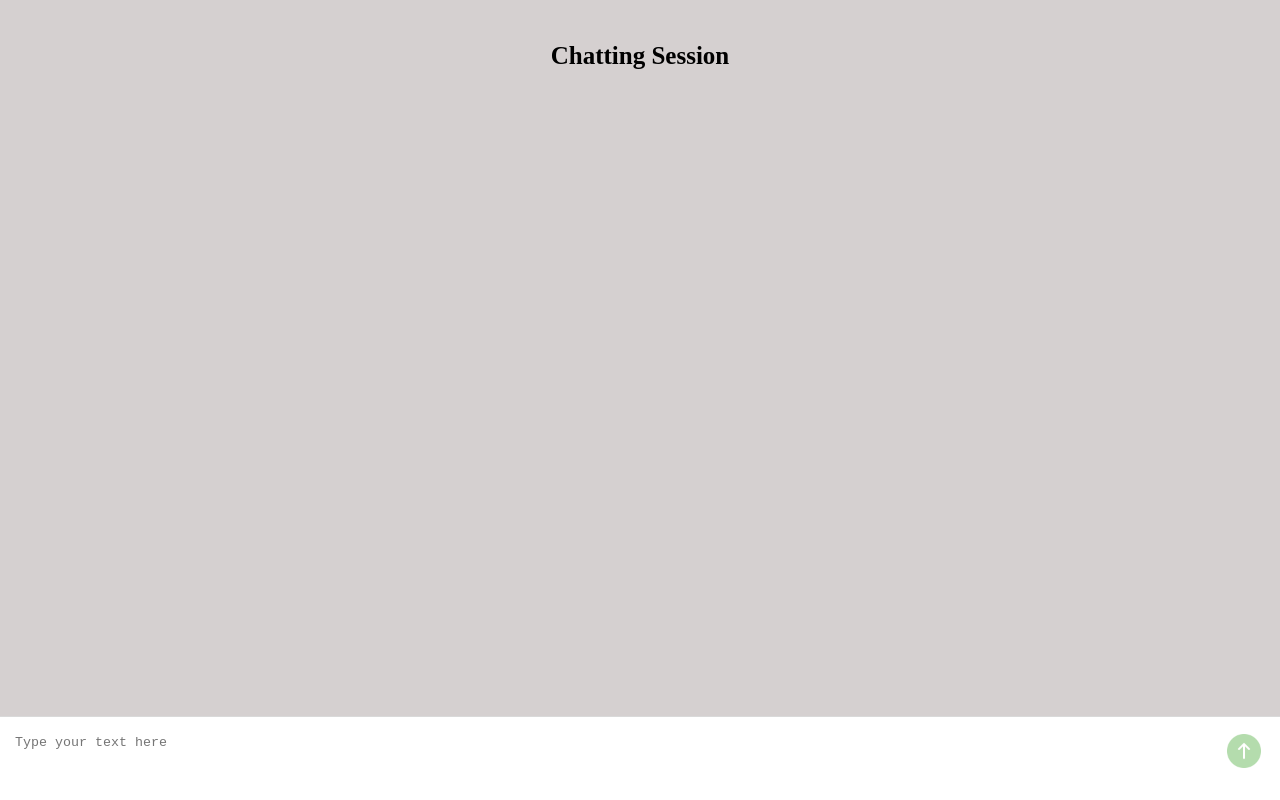
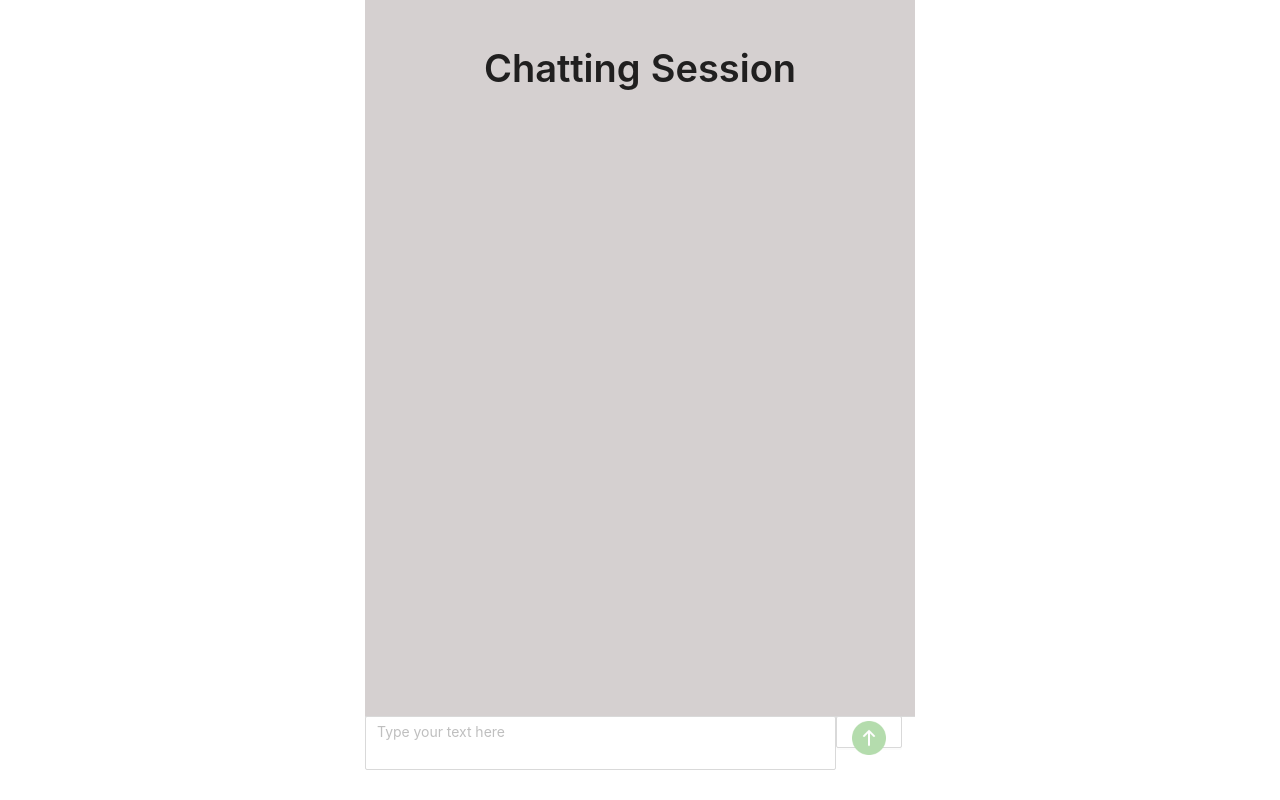
Before and after one commit to fandok/rafika-chatbot, a Next.js app: page / in a window 1280 px wide. Built offline with nearby package versions, Linux system fonts and the light colour scheme.

Commit message:
total improvement

```diff
--- a/pages/_app.js
+++ b/pages/_app.js
@@ -11,7 +11,11 @@ function MyApp({ Component, pageProps }) {
       <style jsx global>
         {globalStyles}
       </style>
-      <Component {...pageProps} message={router.query?.message} />
+      <Component
+        {...pageProps}
+        message={router.query?.message}
+        mode={router.query?.mode}
+      />
     </CookiesProvider>
   );
 }
--- a/pages/index.js
+++ b/pages/index.js
@@ -1,13 +1,14 @@
 import React, { useEffect, useRef, useState } from 'react';
-import { Form, Input, Button } from 'antd';
+import { Form, Input, Button, Typography } from 'antd';
 import { string } from 'prop-types';
 
 import ChatChip from '../src/components/ChatChip';
 import SelectInput from '../src/components/Input';
 import { sendMessage } from '../src/fetcher';
-// import { answerData, chatData } from '../src/__mocks__/chat';
+import 'antd/dist/antd.css';
 
 const { TextArea } = Input;
+const { Title } = Typography;
 
 import {
   cssChatButton,
@@ -20,11 +21,31 @@ import {
   cssTitle,
 } from '../styles';
 
-const Home = ({ message }) => {
+const Home = ({ message, mode }) => {
   const [chat, setChat] = useState([]);
   const [color, setColorIndex] = useState(0);
   const [options, setOptions] = useState([]);
   const chatRef = useRef(null);
+
+  const shuffle = array => {
+    var currentIndex = array.length,
+      temporaryValue,
+      randomIndex;
+
+    // While there remain elements to shuffle...
+    while (0 !== currentIndex) {
+      // Pick a remaining element...
+      randomIndex = Math.floor(Math.random() * currentIndex);
+      currentIndex -= 1;
+
+      // And swap it with the current element.
+      temporaryValue = array[currentIndex];
+      array[currentIndex] = array[randomIndex];
+      array[randomIndex] = temporaryValue;
+    }
+
+    return array;
+  };
 
   const scrollToBottom = () => {
     chatRef.current.scrollIntoView({ behavior: 'smooth' });
@@ -55,10 +76,12 @@ const Home = ({ message }) => {
           setOptions([]);
         }
 
-        if (sentiment?.sentiment_class === 'pos') {
-          setColorIndex(prev => (prev < 2 ? prev + 1 : prev));
-        } else if (sentiment?.sentiment_class === 'neg') {
-          setColorIndex(prev => (prev > 0 ? prev - 1 : prev));
+        if (mode !== '1') {
+          if (sentiment?.sentiment_class === 'pos') {
+            setColorIndex(prev => (prev < 2 ? prev + 1 : prev));
+          } else if (sentiment?.sentiment_class === 'neg') {
+            setColorIndex(prev => (prev > 0 ? prev - 1 : prev));
+          }
         }
 
         chat.map(value => {
@@ -73,7 +96,7 @@ const Home = ({ message }) => {
               }
               return temp;
             });
-            setOptions(choices);
+            setOptions(shuffle(choices));
           }
         });
       })
@@ -95,7 +118,7 @@ const Home = ({ message }) => {
 
   return (
     <div className={cssContainer({ color })}>
-      <div className={cssTitle}>Chatting Session</div>
+      <Title className={cssTitle}>Chatting Session</Title>
       <div className={cssChatContainer}>
         {chat.length > 0 &&
           chat.map((value, key) => {
@@ -109,9 +132,12 @@ const Home = ({ message }) => {
             <SelectInput options={options} sendChat={sendChat} />
           ) : (
             <>
-              <Form.Item style={{ flexGrow: 1 }} name="chat-input">
+              <Form.Item
+                style={{ flexGrow: 1, marginBottom: 0 }}
+                name="chat-input"
+              >
                 <TextArea
-                  rows={3}
+                  rows={2}
                   className={cssChatInput}
                   placeholder="Type your text here"
                 />
@@ -140,10 +166,12 @@ const Home = ({ message }) => {
 
 Home.propTypes = {
   message: string,
+  mode: string,
 };
 
 Home.defaultProps = {
   message: '',
+  mode: '',
 };
 
 export default Home;
--- a/src/components/ChatChip/index.js
+++ b/src/components/ChatChip/index.js
@@ -2,7 +2,7 @@ import React from 'react';
 import { string, bool } from 'prop-types';
 import { Avatar, Card } from 'antd';
 import { UserOutlined } from '@ant-design/icons';
-import { cssAvatar, cssCard, cssChatChip } from './style';
+import { cssAvatar, cssChatChip } from './style';
 
 const ChatChip = ({ isSender, text }) => (
   <div className={cssChatChip({ isSender })}>
@@ -11,9 +11,7 @@ const ChatChip = ({ isSender, text }) => (
         <Avatar size={32} icon={<UserOutlined />} />
       </div>
     )}
-    <Card>
-      <div className={cssCard}>{text}</div>
-    </Card>
+    <Card>{text}</Card>
   </div>
 );
 
--- a/src/components/ChatChip/style.js
+++ b/src/components/ChatChip/style.js
@@ -15,10 +15,6 @@ export const cssChatChip = ({ isSender }) =>
     },
   });
 
-export const cssCard = css({
-  padding: '14px 14px 18px 16px',
-});
-
 export const cssAvatar = css({
   margin: 16,
   borderRadius: 20,
--- a/src/components/Input/style.js
+++ b/src/components/Input/style.js
@@ -15,7 +15,7 @@ export const cssInputChipContent = css({
 });
 
 export const cssInputContainer = css({
-  padding: '16px 16px 24px 16px',
+  padding: '0 16px',
   display: 'flex',
   flexDirection: 'row',
   overflow: 'auto',
--- a/src/fetcher.js
+++ b/src/fetcher.js
@@ -19,3 +19,18 @@ export const sendMessage = async ({ message }) => {
   );
   return response.json();
 };
+
+export const postLogin = async ({ email, name }) => {
+  const body = new FormData();
+  body.append('e-mail', email);
+  body.append('name', name);
+  const response = await fetch('https://chatbotgroup1.herokuapp.com/login', {
+    body,
+    headers: {
+      Accept: '*/*',
+    },
+    method: 'POST',
+  });
+
+  return response.json();
+};
--- a/styles/index.js
+++ b/styles/index.js
@@ -16,15 +16,13 @@ export const cssContainer = ({ color }) =>
     display: 'flex',
     height: '100vh',
     flexDirection: 'column',
+    maxWidth: 550,
   });
 
 export const cssTitle = css({
-  fontWeight: 600,
-  fontSize: 25,
   lineHeight: '22px',
   textAlign: 'center',
   paddingTop: 45,
-  paddingBottom: 45,
 });
 
 export const cssFooter = css({
--- a/styles/login.js
+++ b/styles/login.js
@@ -4,7 +4,7 @@ export const cssLogin = css({
   display: 'flex',
   flexDirection: 'column',
   alignItems: 'center',
-  marginTop: '50vh',
+  paddingTop: '50vh',
 });
 
 export const cssLoginInput = css({
```
Also changed, not shown: package.json (+4 -5 lines), pages/login.js (+18 -11 lines), 1 other file (tests, documents, lock files or other folders).
